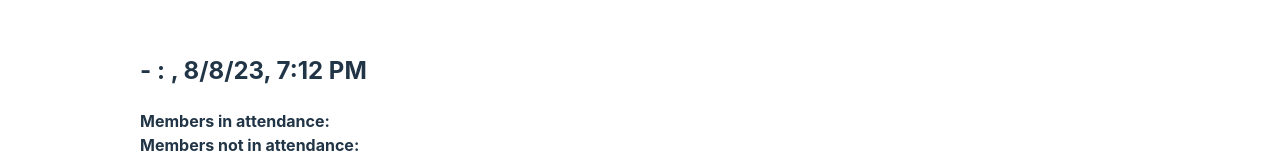
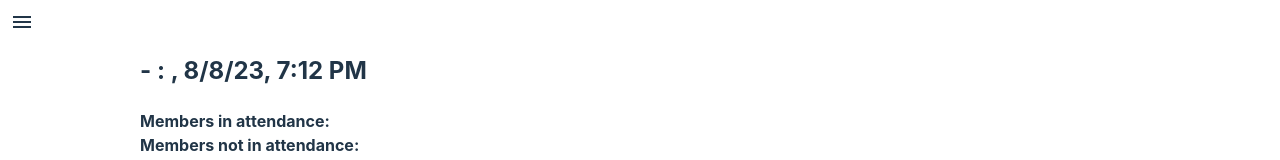
Before and after one commit to butaud/minutes-taker, a React (Vite) app: page / in a window 1280 px wide. Shown: the top 160 px of the page. Built offline with nearby package versions, Linux system fonts and the light colour scheme.

Commit message:
added UI menu

```diff
--- a/src/ui/SessionEditor.tsx
+++ b/src/ui/SessionEditor.tsx
@@ -13,6 +13,7 @@ import { CalendarNode } from "./nodes/calendar/CalendarNode";
 import { CommitteeSection } from "./nodes/committee/CommitteeSection";
 import { ActionItemsSection } from "./nodes/listed-action-items/ActionItemsSection";
 import { fakeSession } from "./fake-session";
+import { FileMenu } from "./file-menu/FileMenu";
 
 export const SessionEditor: React.FC<{ session: StoredSession }> = ({
   session,
@@ -22,23 +23,16 @@ export const SessionEditor: React.FC<{ session: StoredSession }> = ({
   const [isInserting, setIsInserting] = React.useState(false);
   const { report, tryAsyncOperation } = useAsyncReporter();
 
-  useEffect(() => {
-    const handleKeyDown = async (event: KeyboardEvent) => {
-      if (event.ctrlKey && event.key === "z") {
-        sessionStore.undo();
-      } else if (event.ctrlKey && event.key === "y") {
-        sessionStore.redo();
-      } else if (event.ctrlKey && event.key === "i") {
-        setIsInserting((isInserting) => !isInserting);
-      } else if (event.ctrlKey && event.key === "s") {
-        event.preventDefault();
+  const undo = () => sessionStore.undo();
+  const redo = () => sessionStore.redo();
+  const insert = () => setIsInserting((isInserting) => !isInserting);
+  const save = () =>
     tryAsyncOperation({
       perform: () => saveSession(sessionStore.export()),
       successMessage: "Session saved to JSON.",
       failureMessage: "Error saving session to JSON.",
     });
-      } else if (event.ctrlKey && event.key === "o") {
-        event.preventDefault();
+  const load = () =>
     tryAsyncOperation({
       perform: async () => {
         const session = await loadSession();
@@ -47,16 +41,37 @@ export const SessionEditor: React.FC<{ session: StoredSession }> = ({
       successMessage: "Loaded session from JSON.",
       failureMessage: "Error loading session.",
     });
-      } else if (event.ctrlKey && event.key === "e") {
-        event.preventDefault();
+  const exportDocx = () =>
     tryAsyncOperation({
       perform: () => saveSessionAsDocx(sessionStore.export()),
       successMessage: "Session exported as docx.",
       failureMessage: "Error saving as docx.",
     });
+  const loadFake = () => sessionStore.loadSession(fakeSession);
+
+  useEffect(() => {
+    const handleKeyDown = async (event: KeyboardEvent) => {
+      if (event.ctrlKey && event.key === "z") {
+        event.preventDefault();
+        undo();
+      } else if (event.ctrlKey && event.key === "y") {
+        event.preventDefault();
+        redo();
+      } else if (event.ctrlKey && event.key === "i") {
+        event.preventDefault();
+        insert();
+      } else if (event.ctrlKey && event.key === "s") {
+        event.preventDefault();
+        save();
+      } else if (event.ctrlKey && event.key === "o") {
+        event.preventDefault();
+        open();
+      } else if (event.ctrlKey && event.key === "e") {
+        event.preventDefault();
+        exportDocx();
       } else if (event.ctrlKey && event.shiftKey && event.key === "F") {
         event.preventDefault();
-        sessionStore.loadSession(fakeSession);
+        loadFake();
       }
     };
 
@@ -75,6 +90,15 @@ export const SessionEditor: React.FC<{ session: StoredSession }> = ({
         </p>
       )}
       <div>
+        <FileMenu
+          onExport={exportDocx}
+          onLoad={load}
+          onSave={save}
+          onInsert={insert}
+          onLoadFakeData={loadFake}
+          onRedo={redo}
+          onUndo={undo}
+        />
         <SessionHeaderNode metadata={session.metadata} />
         <AttendanceNode
           present={session.metadata.membersPresent}
--- /dev/null
+++ b/src/ui/file-menu/FileMenu.css
@@ -0,0 +1,26 @@
+.menu {
+  position: absolute;
+  top: 10px;
+  left: 10px;
+  z-index: 1000;
+}
+
+.menu.expanded {
+  background-color: lightgray;
+}
+
+.menu ul {
+  margin: 10px;
+  margin-top: 0;
+}
+
+.menu ul button {
+  font-size: small;
+  width: 100%;
+  padding: 3px;
+  margin: 3px 0;
+}
+
+.menu i {
+  cursor: pointer;
+}
--- /dev/null
+++ b/src/ui/file-menu/FileMenu.tsx
@@ -0,0 +1,93 @@
+import { FC, useState } from "react";
+import "./FileMenu.css";
+
+export type FileMenuProps = {
+  onLoadFakeData: () => void;
+  onSave: () => void;
+  onLoad: () => void;
+  onExport: () => void;
+  onInsert: () => void;
+  onUndo: () => void;
+  onRedo: () => void;
+};
+
+export const FileMenu: FC<FileMenuProps> = ({
+  onLoadFakeData,
+  onSave,
+  onLoad,
+  onExport,
+  onInsert,
+  onUndo,
+  onRedo,
+}) => {
+  const [expanded, setExpanded] = useState(false);
+  const fileButtons = [
+    { label: "Save", action: onSave },
+    { label: "Load", action: onLoad },
+    { label: "Export", action: onExport },
+    { label: "Load Fake Data", action: onLoadFakeData },
+  ];
+  const editButtons = [
+    { label: "Insert", action: onInsert },
+    { label: "Undo", action: onUndo },
+    { label: "Redo", action: onRedo },
+  ];
+
+  const closeMenu = () => {
+    setExpanded(false);
+  };
+
+  return (
+    <div className={"menu " + (expanded ? "expanded" : "")}>
+      <i className="material-icons" onClick={() => setExpanded(!expanded)}>
+        menu
+      </i>
+      {expanded && (
+        <ul>
+          {fileButtons.map((button) => (
+            <MenuButton
+              key={button.label}
+              action={button.action}
+              label={button.label}
+              closeMenu={closeMenu}
+            />
+          ))}
+          <hr />
+          {editButtons.map((button) => (
+            <MenuButton
+              key={button.label}
+              action={button.action}
+              label={button.label}
+              closeMenu={closeMenu}
+            />
+          ))}
+        </ul>
+      )}
+    </div>
+  );
+};
+
+type MenuButtonProps = {
+  action: () => void;
+  label: string;
+  closeMenu: () => void;
+};
+
+export const MenuButton: FC<MenuButtonProps> = ({
+  action,
+  label,
+  closeMenu,
+}) => {
+  return (
+    <li>
+      <button
+        onClick={() => {
+          action();
+          closeMenu();
+        }}
+      >
+        {label}
+      </button>
+    </li>
+  );
+};
```
Lines whose indentation alone changed are shown as unchanged.
